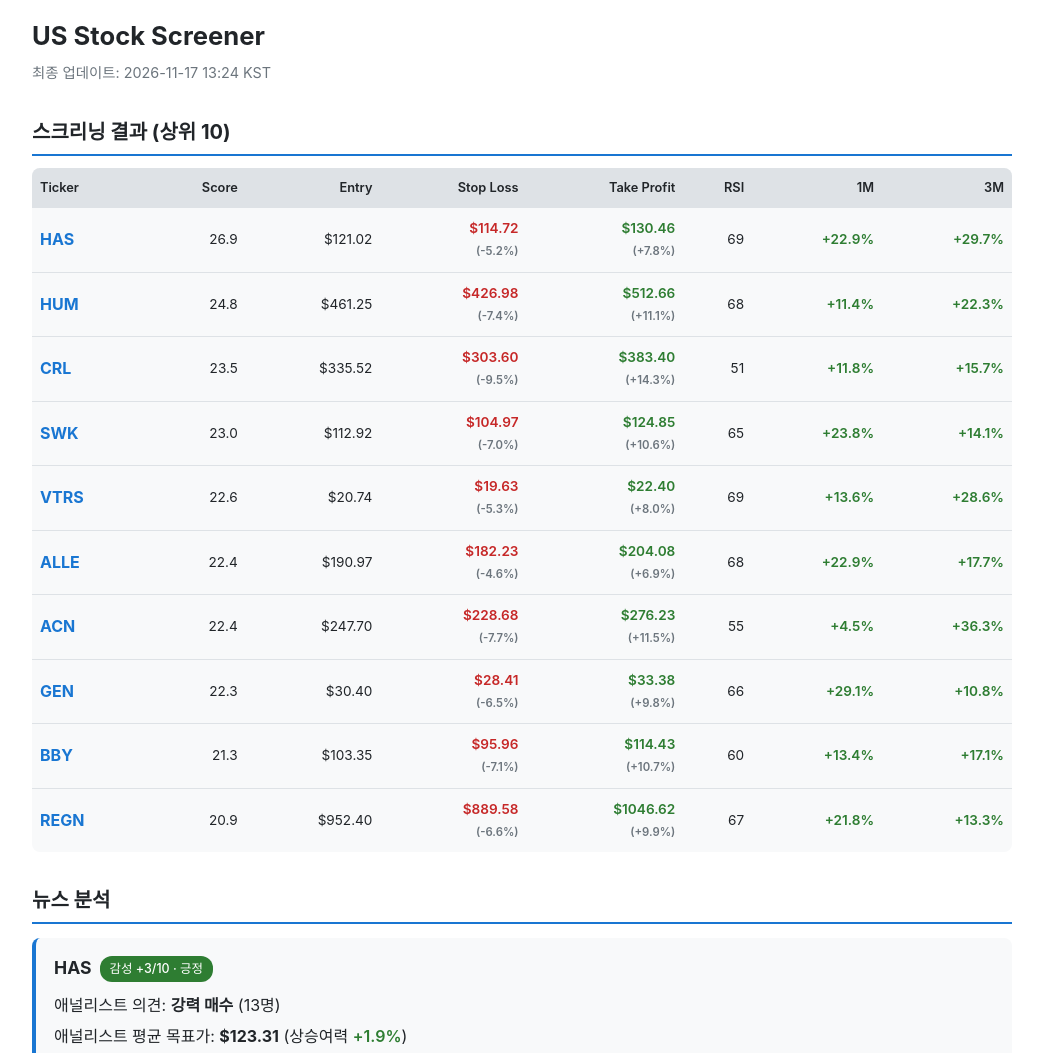
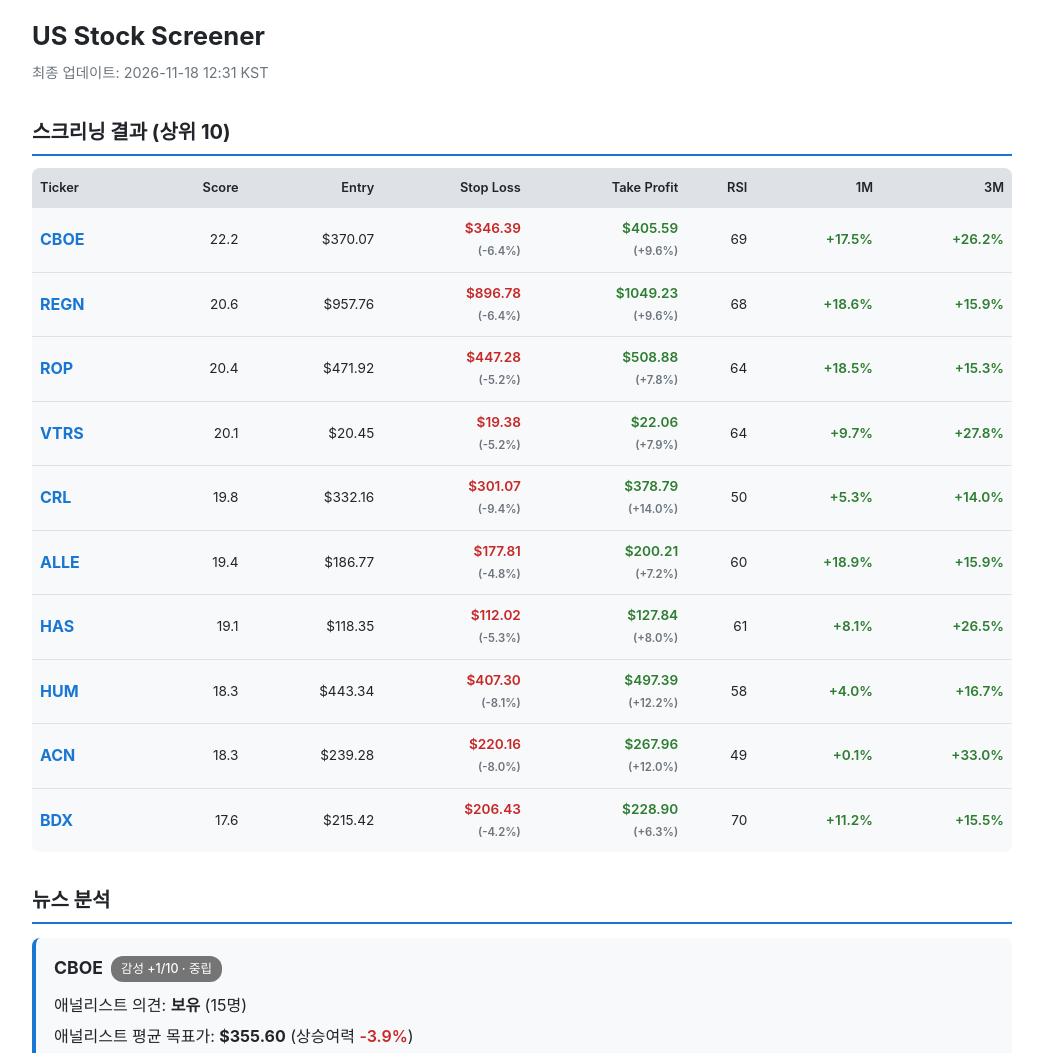
Before and after one commit to cywj0817/test, a plain HTML site: page docs/index.html in a window 1280 px wide. Shown: the top 1053 px of the page, without its empty margins (118-1161 px from the left). Drawn offline with Linux system fonts and the light colour scheme.

Commit message:
Daily report: 2026-11-18 12:31 KST

```diff
--- a/docs/index.html
+++ b/docs/index.html
@@ -3,7 +3,7 @@
 <head>
 <meta charset="UTF-8">
 <meta name="viewport" content="width=device-width, initial-scale=1.0">
-<title>US Stock Screener — 2026-11-17 13:24 KST</title>
+<title>US Stock Screener — 2026-11-18 12:31 KST</title>
 <style>
   :root {
     --bg: #ffffff; --bg-card: #f8f9fa; --text: #212529;
@@ -80,7 +80,7 @@
 <div class="container">
   <header>
     <h1>US Stock Screener</h1>
-    <div class="subtitle">최종 업데이트: 2026-11-17 13:24 KST</div>
+    <div class="subtitle">최종 업데이트: 2026-11-18 12:31 KST</div>
   </header>
 
   <h2>스크리닝 결과 (상위 10)</h2>
@@ -101,113 +101,113 @@
       <tbody>
 
       <tr>
+        <td class="ticker">CBOE</td>
+        <td>22.2</td>
+        <td>$370.07</td>
+        <td class="neg">$346.39<br><small>(-6.4%)</small></td>
+        <td class="pos">$405.59<br><small>(+9.6%)</small></td>
+        <td>69</td>
+        <td class="pos">+17.5%</td>
+        <td class="pos">+26.2%</td>
+      </tr>
+
+      <tr>
+        <td class="ticker">REGN</td>
+        <td>20.6</td>
+        <td>$957.76</td>
+        <td class="neg">$896.78<br><small>(-6.4%)</small></td>
+        <td class="pos">$1049.23<br><small>(+9.6%)</small></td>
+        <td>68</td>
+        <td class="pos">+18.6%</td>
+        <td class="pos">+15.9%</td>
+      </tr>
+
+      <tr>
+        <td class="ticker">ROP</td>
+        <td>20.4</td>
+        <td>$471.92</td>
+        <td class="neg">$447.28<br><small>(-5.2%)</small></td>
+        <td class="pos">$508.88<br><small>(+7.8%)</small></td>
+        <td>64</td>
+        <td class="pos">+18.5%</td>
+        <td class="pos">+15.3%</td>
+      </tr>
+
+      <tr>
+        <td class="ticker">VTRS</td>
+        <td>20.1</td>
+        <td>$20.45</td>
+        <td class="neg">$19.38<br><small>(-5.2%)</small></td>
+        <td class="pos">$22.06<br><small>(+7.9%)</small></td>
+        <td>64</td>
+        <td class="pos">+9.7%</td>
+        <td class="pos">+27.8%</td>
+      </tr>
+
+      <tr>
+        <td class="ticker">CRL</td>
+        <td>19.8</td>
+        <td>$332.16</td>
+        <td class="neg">$301.07<br><small>(-9.4%)</small></td>
+        <td class="pos">$378.79<br><small>(+14.0%)</small></td>
+        <td>50</td>
+        <td class="pos">+5.3%</td>
+        <td class="pos">+14.0%</td>
+      </tr>
+
+      <tr>
+        <td class="ticker">ALLE</td>
+        <td>19.4</td>
+        <td>$186.77</td>
+        <td class="neg">$177.81<br><small>(-4.8%)</small></td>
+        <td class="pos">$200.21<br><small>(+7.2%)</small></td>
+        <td>60</td>
+        <td class="pos">+18.9%</td>
+        <td class="pos">+15.9%</td>
+      </tr>
+
+      <tr>
         <td class="ticker">HAS</td>
-        <td>26.9</td>
-        <td>$121.02</td>
-        <td class="neg">$114.72<br><small>(-5.2%)</small></td>
-        <td class="pos">$130.46<br><small>(+7.8%)</small></td>
-        <td>69</td>
-        <td class="pos">+22.9%</td>
-        <td class="pos">+29.7%</td>
+        <td>19.1</td>
+        <td>$118.35</td>
+        <td class="neg">$112.02<br><small>(-5.3%)</small></td>
+        <td class="pos">$127.84<br><small>(+8.0%)</small></td>
+        <td>61</td>
+        <td class="pos">+8.1%</td>
+        <td class="pos">+26.5%</td>
       </tr>
 
       <tr>
         <td class="ticker">HUM</td>
-        <td>24.8</td>
-        <td>$461.25</td>
-        <td class="neg">$426.98<br><small>(-7.4%)</small></td>
-        <td class="pos">$512.66<br><small>(+11.1%)</small></td>
-        <td>68</td>
-        <td class="pos">+11.4%</td>
-        <td class="pos">+22.3%</td>
-      </tr>
-
-      <tr>
-        <td class="ticker">CRL</td>
-        <td>23.5</td>
-        <td>$335.52</td>
-        <td class="neg">$303.60<br><small>(-9.5%)</small></td>
-        <td class="pos">$383.40<br><small>(+14.3%)</small></td>
-        <td>51</td>
-        <td class="pos">+11.8%</td>
-        <td class="pos">+15.7%</td>
-      </tr>
-
-      <tr>
-        <td class="ticker">SWK</td>
-        <td>23.0</td>
-        <td>$112.92</td>
-        <td class="neg">$104.97<br><small>(-7.0%)</small></td>
-        <td class="pos">$124.85<br><small>(+10.6%)</small></td>
-        <td>65</td>
-        <td class="pos">+23.8%</td>
-        <td class="pos">+14.1%</td>
-      </tr>
-
-      <tr>
-        <td class="ticker">VTRS</td>
-        <td>22.6</td>
-        <td>$20.74</td>
-        <td class="neg">$19.63<br><small>(-5.3%)</small></td>
-        <td class="pos">$22.40<br><small>(+8.0%)</small></td>
-        <td>69</td>
-        <td class="pos">+13.6%</td>
-        <td class="pos">+28.6%</td>
-      </tr>
-
-      <tr>
-        <td class="ticker">ALLE</td>
-        <td>22.4</td>
-        <td>$190.97</td>
-        <td class="neg">$182.23<br><small>(-4.6%)</small></td>
-        <td class="pos">$204.08<br><small>(+6.9%)</small></td>
-        <td>68</td>
-        <td class="pos">+22.9%</td>
-        <td class="pos">+17.7%</td>
+        <td>18.3</td>
+        <td>$443.34</td>
+        <td class="neg">$407.30<br><small>(-8.1%)</small></td>
+        <td class="pos">$497.39<br><small>(+12.2%)</small></td>
+        <td>58</td>
+        <td class="pos">+4.0%</td>
+        <td class="pos">+16.7%</td>
       </tr>
 
       <tr>
         <td class="ticker">ACN</td>
-        <td>22.4</td>
-        <td>$247.70</td>
-        <td class="neg">$228.68<br><small>(-7.7%)</small></td>
-        <td class="pos">$276.23<br><small>(+11.5%)</small></td>
-        <td>55</td>
-        <td class="pos">+4.5%</td>
-        <td class="pos">+36.3%</td>
+        <td>18.3</td>
+        <td>$239.28</td>
+        <td class="neg">$220.16<br><small>(-8.0%)</small></td>
+        <td class="pos">$267.96<br><small>(+12.0%)</small></td>
+        <td>49</td>
+        <td class="pos">+0.1%</td>
+        <td class="pos">+33.0%</td>
       </tr>
 
       <tr>
-        <td class="ticker">GEN</td>
-        <td>22.3</td>
-        <td>$30.40</td>
-        <td class="neg">$28.41<br><small>(-6.5%)</small></td>
-        <td class="pos">$33.38<br><small>(+9.8%)</small></td>
-        <td>66</td>
-        <td class="pos">+29.1%</td>
-        <td class="pos">+10.8%</td>
-      </tr>
-
-      <tr>
-        <td class="ticker">BBY</td>
-        <td>21.3</td>
-        <td>$103.35</td>
-        <td class="neg">$95.96<br><small>(-7.1%)</small></td>
-        <td class="pos">$114.43<br><small>(+10.7%)</small></td>
-        <td>60</td>
-        <td class="pos">+13.4%</td>
-        <td class="pos">+17.1%</td>
-      </tr>
-
-      <tr>
-        <td class="ticker">REGN</td>
-        <td>20.9</td>
-        <td>$952.40</td>
-        <td class="neg">$889.58<br><small>(-6.6%)</small></td>
-        <td class="pos">$1046.62<br><small>(+9.9%)</small></td>
-        <td>67</td>
-        <td class="pos">+21.8%</td>
-        <td class="pos">+13.3%</td>
+        <td class="ticker">BDX</td>
+        <td>17.6</td>
+        <td>$215.42</td>
+        <td class="neg">$206.43<br><small>(-4.2%)</small></td>
+        <td class="pos">$228.90<br><small>(+6.3%)</small></td>
+        <td>70</td>
+        <td class="pos">+11.2%</td>
+        <td class="pos">+15.5%</td>
       </tr>
       </tbody>
     </table>
@@ -216,21 +216,39 @@
   <h2>뉴스 분석</h2>
 
     <div class="card">
-      <h3>HAS
-        <span class="badge pos">감성 +3/10 · 긍정</span>
+      <h3>CBOE
+        <span class="badge neutral">감성 +1/10 · 중립</span>
       </h3>
-      <p>애널리스트 의견: <strong>강력 매수</strong> (13명)</p>
-      <p>애널리스트 평균 목표가: <strong>$123.31</strong> (상승여력 <span class='pos'>+1.9%</span>)</p>
-      <p><strong>최근 헤드라인:</strong></p><ul><li>Warehouse Giant GXO Pivots to Data Centers and Defense to Boost Margins</li><li>What Invesco S&amp;P 500 Equal Weight ETF (RSP) Bought: Moderna Leads on Nov. 12</li><li>Best Growth Stocks to Buy for November 16th</li><li>$30,000 in Reynolds, Hasbro and Carlyle: Here’s How Much Dividend Income It Pays</li><li>Wall Street Bulls Look Optimistic About Hasbro (HAS): Should You Buy?</li></ul>
+      <p>애널리스트 의견: <strong>보유</strong> (15명)</p>
+      <p>애널리스트 평균 목표가: <strong>$355.60</strong> (상승여력 <span class='neg'>-3.9%</span>)</p>
+      <p><strong>최근 헤드라인:</strong></p><ul><li>After IPO Day: Executing as a Public Company, 6th Palm Beach CorpGov Forum</li><li>Cboe In Buy Zone As It Expands Into Prediction Markets</li><li>Wall Street panics, Cboe profits: Why the stock jumped 10% this month</li><li>Cboe Global Markets (CBOE) Earnings Strength Keeps Valuation Debate In Focus</li><li>CBOE Global (CBOE) is a Great Momentum Stock: Should You Buy?</li></ul>
     </div>
 
     <div class="card">
-      <h3>HUM
-        <span class="badge neutral">감성 +2/10 · 중립</span>
+      <h3>REGN
+        <span class="badge neutral">감성 +0/10 · 중립</span>
       </h3>
-      <p>애널리스트 의견: <strong>매수</strong> (23명)</p>
-      <p>애널리스트 평균 목표가: <strong>$501.61</strong> (상승여력 <span class='pos'>+8.7%</span>)</p>
-      <p><strong>최근 헤드라인:</strong></p><ul><li>Are You Looking for a Top Momentum Pick? Why Humana (HUM) is a Great Choice</li><li>Yeti downgraded, Humana upgraded: Wall Street&#x27;s top analyst calls</li><li>Humana (HUM) Launched A New Cancer Care Model</li><li>What Could Go Wrong At CVS Health From Here?</li><li>Humana (HUM) Stock Gets Fair Value Bump After Star Ratings And Q3 Beat</li></ul>
+      <p>애널리스트 의견: <strong>매수</strong> (27명)</p>
+      <p>애널리스트 평균 목표가: <strong>$990.81</strong> (상승여력 <span class='pos'>+3.5%</span>)</p>
+      <p><strong>최근 헤드라인:</strong></p><ul><li>Alnylam Stock Trades Below Its Pre-$1 Billion Buyback Price</li><li>Regeneron Pharmaceuticals Sees Growth Ahead, Eyes EYLEA HD Syringe Approval</li><li>Can Regeneron Stock Hit $1,400?</li><li>What iShares Biotechnology ETF (IBB) Bought: Gilead Leads on Nov. 13</li><li>What Is Driving Alnylam Stock?</li></ul>
+    </div>
+
+    <div class="card">
+      <h3>ROP
+        <span class="badge pos">감성 +3/10 · 긍정</span>
+      </h3>
+      <p>애널리스트 의견: <strong>매수</strong> (14명)</p>
+      <p>애널리스트 평균 목표가: <strong>$469.18</strong> (상승여력 <span class='neg'>-0.6%</span>)</p>
+      <p><strong>최근 헤드라인:</strong></p><ul><li>Citi’s software stock picks: AI upside and a new contender enters the spotlight</li><li>Is Roche Holding (SWX:ROP) Overvalued After CHMP Backed Gazyva For Lupus?</li><li>What Does Roche Holding (SWX:ROP) Gain From Gazyva’s New Kidney And Lupus Progress?</li><li>Citi Names Top Application Software Stocks After Q3 Results</li><li>Jefferies Names this Construction Software Maker Top Pick in Vertical Software</li></ul>
+    </div>
+
+    <div class="card">
+      <h3>VTRS
+        <span class="badge pos">감성 +3/10 · 긍정</span>
+      </h3>
+      <p>애널리스트 의견: <strong>매수</strong> (10명)</p>
+      <p>애널리스트 평균 목표가: <strong>$21.50</strong> (상승여력 <span class='pos'>+5.1%</span>)</p>
+      <p><strong>최근 헤드라인:</strong></p><ul><li>Are Investors Undervaluing Viatris (VTRS) Right Now?</li><li>Should You Buy Neurocrine Biosciences Stock For Its Cash?</li><li>Ingram Micro jumps after securing spot in S&amp;P SmallCap 600</li><li>David Einhorn’s Best Buy Is Already Up 36%. Is It Too Late to Follow Him?</li><li>VTRS or DHR: Which Is the Better Value Stock Right Now?</li></ul>
     </div>
 
     <div class="card">
@@ -238,26 +256,8 @@
         <span class="badge neutral">감성 +2/10 · 중립</span>
       </h3>
       <p>애널리스트 의견: <strong>매수</strong> (14명)</p>
-      <p>애널리스트 평균 목표가: <strong>$350.57</strong> (상승여력 <span class='pos'>+4.5%</span>)</p>
-      <p><strong>최근 헤드라인:</strong></p><ul><li>GMRS vs. CRL: Which Stock Should Value Investors Buy Now?</li><li>Charles River Laboratories Recent $470 Million Deal an &#x27;Attractive Strategic Addition,&#x27; Analyst Says</li><li>Charles River agrees $470m deal for Frontage assets</li><li>Charles River agrees $470m deal for Frontage assets</li><li>Unlocking Charles River (CRL) International Revenues: Trends, Surprises, and Prospects</li></ul>
-    </div>
-
-    <div class="card">
-      <h3>SWK
-        <span class="badge neutral">감성 +1/10 · 중립</span>
-      </h3>
-      <p>애널리스트 의견: <strong>보유</strong> (11명)</p>
-      <p>애널리스트 평균 목표가: <strong>$113.36</strong> (상승여력 <span class='pos'>+0.4%</span>)</p>
-      <p><strong>최근 헤드라인:</strong></p><ul><li>What Does Allegion Offer That Johnson Controls Does Not?</li><li>Where Could Stanley Black &amp; Decker&#x27;s Next Growth Come From?</li><li>TJ Maxx, Marshalls Among Companies Retaining Tariff Refunds for Executive Bonuses</li><li>Home Depot Is Beating Lowe’s. The November 17 Report Has to Show It in Margins</li><li>Is Toro Stock Engineered To Make You Money?</li></ul>
-    </div>
-
-    <div class="card">
-      <h3>VTRS
-        <span class="badge pos">감성 +3/10 · 긍정</span>
-      </h3>
-      <p>애널리스트 의견: <strong>매수</strong> (10명)</p>
-      <p>애널리스트 평균 목표가: <strong>$21.30</strong> (상승여력 <span class='pos'>+2.7%</span>)</p>
-      <p><strong>최근 헤드라인:</strong></p><ul><li>Ingram Micro jumps after securing spot in S&amp;P SmallCap 600</li><li>David Einhorn’s Best Buy Is Already Up 36%. Is It Too Late to Follow Him?</li><li>VTRS or DHR: Which Is the Better Value Stock Right Now?</li><li>Viatris Inc. (VTRS) Hit a 52 Week High, Can the Run Continue?</li><li>VTRS Q3 2026 deep dive: new product launches and Pacira acquisition shape outlook</li></ul>
+      <p>애널리스트 평균 목표가: <strong>$350.57</strong> (상승여력 <span class='pos'>+5.5%</span>)</p>
+      <p><strong>최근 헤드라인:</strong></p><ul><li>A $2.4 Billion Fund Dumps These 3 Stocks</li><li>Charles River Laboratories International (CRL) Opens Dublin Site and South Korea Depot</li><li>Charles River Laboratories (CRL) Stock Looks Fairly Valued Despite Its 106% Run</li><li>GMRS vs. CRL: Which Stock Should Value Investors Buy Now?</li><li>Charles River Laboratories Recent $470 Million Deal an &#x27;Attractive Strategic Addition,&#x27; Analyst Says</li></ul>
     </div>
 
     <div class="card">
@@ -265,8 +265,26 @@
         <span class="badge neutral">감성 +1/10 · 중립</span>
       </h3>
       <p>애널리스트 의견: <strong>매수</strong> (11명)</p>
-      <p>애널리스트 평균 목표가: <strong>$193.64</strong> (상승여력 <span class='pos'>+1.4%</span>)</p>
+      <p>애널리스트 평균 목표가: <strong>$193.64</strong> (상승여력 <span class='pos'>+3.7%</span>)</p>
       <p><strong>최근 헤드라인:</strong></p><ul><li>What Does Allegion Offer That Johnson Controls Does Not?</li><li>Here&#x27;s Why You Should Consider Investing in Allegion Stock Now</li><li>Are Industrial Products Stocks Lagging  Allegion (ALLE) This Year?</li><li>Powell Industries Gears Up to Post Q4 Earnings: What&#x27;s in the Offing?</li><li>EnerSys Gears Up to Report Q2 Earnings: Here&#x27;s What to Expect</li></ul>
+    </div>
+
+    <div class="card">
+      <h3>HAS
+        <span class="badge pos">감성 +3/10 · 긍정</span>
+      </h3>
+      <p>애널리스트 의견: <strong>강력 매수</strong> (13명)</p>
+      <p>애널리스트 평균 목표가: <strong>$124.46</strong> (상승여력 <span class='pos'>+5.2%</span>)</p>
+      <p><strong>최근 헤드라인:</strong></p><ul><li>3 Stocks Rallying After Strong Q3 Earnings and Raised Guidance</li><li>Will Lower Digital Gaming Spend Improve Hasbro&#x27;s Future Cash Flow?</li><li>Warehouse Giant GXO Pivots to Data Centers and Defense to Boost Margins</li><li>What Invesco S&amp;P 500 Equal Weight ETF (RSP) Bought: Moderna Leads on Nov. 12</li><li>Best Growth Stocks to Buy for November 16th</li></ul>
+    </div>
+
+    <div class="card">
+      <h3>HUM
+        <span class="badge neutral">감성 +2/10 · 중립</span>
+      </h3>
+      <p>애널리스트 의견: <strong>매수</strong> (24명)</p>
+      <p>애널리스트 평균 목표가: <strong>$504.17</strong> (상승여력 <span class='pos'>+13.7%</span>)</p>
+      <p><strong>최근 헤드라인:</strong></p><ul><li>UnitedHealth (UNH) vs. Humana (HUM): Buy the Dip?</li><li>UnitedHealth Sinks 5% on Medicare Advantage Audit Plan as CMS Moves to “Crush” Medical Fraud</li><li>UnitedHealth Stocks Fall 4.62% as CMS Proposes Wider Medicare Advantage Audits</li><li>Humana Stocks Fall 4.24% as CMS Targets $9 Billion Yearly in Overpayments</li><li>5 HMO Stocks to Watch Amid Sound Membership Base, Tech Innovation</li></ul>
     </div>
 
     <div class="card">
@@ -274,35 +292,17 @@
         <span class="badge neutral">감성 +2/10 · 중립</span>
       </h3>
       <p>애널리스트 의견: <strong>매수</strong> (24명)</p>
-      <p>애널리스트 평균 목표가: <strong>$233.84</strong> (상승여력 <span class='neg'>-5.6%</span>)</p>
-      <p><strong>최근 헤드라인:</strong></p><ul><li>Accenture (ACN) Stock May Trade At A Discount On Fresh AI Outsourcing News</li><li>Most work doesn’t need the Ferrari of AI, Wharton and Accenture find, but companies may be paying for it anyway</li><li>What Invesco S&amp;P 500 Equal Weight ETF (RSP) Bought: Moderna Leads on Nov. 12</li><li>ETFs Are Net Sellers of Accenture (ACN) on Nov. 12</li><li>Accenture vs. Adobe: Which Technology Stock Is a Better Buy for 2027?</li></ul>
+      <p>애널리스트 평균 목표가: <strong>$233.84</strong> (상승여력 <span class='neg'>-2.3%</span>)</p>
+      <p><strong>최근 헤드라인:</strong></p><ul><li>IBM Is Down 21% This Year. What Will It Take to Get IBM Stock Back to $250?</li><li>Is Consulting Holding Back IBM Stock?</li><li>Accenture (ACN) Stock May Trade At A Discount On Fresh AI Outsourcing News</li><li>Most work doesn’t need the Ferrari of AI, Wharton and Accenture find, but companies may be paying for it anyway</li><li>What Invesco S&amp;P 500 Equal Weight ETF (RSP) Bought: Moderna Leads on Nov. 12</li></ul>
     </div>
 
     <div class="card">
-      <h3>GEN
-        <span class="badge neutral">감성 +0/10 · 중립</span>
+      <h3>BDX
+        <span class="badge neutral">감성 +1/10 · 중립</span>
       </h3>
-      <p>애널리스트 의견: <strong>매수</strong> (10명)</p>
-      <p>애널리스트 평균 목표가: <strong>$32.27</strong> (상승여력 <span class='pos'>+6.2%</span>)</p>
-      <p><strong>최근 헤드라인:</strong></p><ul><li>3 Tech Dividend Stocks That Could Turn $300,000 Into $4,200 in Annual Income</li><li>4 Overlooked Tech Stocks That Pay Dividends and Have Room to Grow</li><li>What Was Gen Digital Telling You Before Its Stock Ran?</li><li>3 Underowned S&amp;P 500 Stocks as Investors Rotate Beyond AI</li><li>Are Business Services Stocks Lagging  GEN DIGITAL INC (GEN) This Year?</li></ul>
-    </div>
-
-    <div class="card">
-      <h3>BBY
-        <span class="badge pos">감성 +4/10 · 긍정</span>
-      </h3>
-      <p>애널리스트 의견: <strong>보유</strong> (20명)</p>
-      <p>애널리스트 평균 목표가: <strong>$90.05</strong> (상승여력 <span class='neg'>-12.9%</span>)</p>
-      <p><strong>최근 헤드라인:</strong></p><ul><li>Top Analyst Reports for Taiwan Semiconductor, Johnson &amp; Johnson and Palantir</li><li>Uber Eats Makes Holiday Delivery Push With Best Buy</li><li>What Could Uber Technologies (UBER) Gain From Its Exclusive Canada Delivery Deal?</li><li>Best Buy or International Paper: Only One Gets My Dividend Dollars for the Next 10 Years</li><li>Alliance Entertainment Q1 Earnings Call Highlights</li></ul>
-    </div>
-
-    <div class="card">
-      <h3>REGN
-        <span class="badge neutral">감성 +0/10 · 중립</span>
-      </h3>
-      <p>애널리스트 의견: <strong>매수</strong> (27명)</p>
-      <p>애널리스트 평균 목표가: <strong>$984.96</strong> (상승여력 <span class='pos'>+3.4%</span>)</p>
-      <p><strong>최근 헤드라인:</strong></p><ul><li>What Is Driving Alnylam Stock?</li><li>4 Dividend Stocks Retirees Can Buy Before They Go Ex-Dividend in the Week Ahead</li><li>Regeneron Has $16 Billion in Net Cash and Trades Near 20 Times Earnings. Is It the Cheapest Big Biotech?</li><li>Could You Have Held Glaukos Stock Through Its Falls?</li><li>Kodiak Q3 Loss Wider Than Expected, Pipeline Development in Focus</li></ul>
+      <p>애널리스트 의견: <strong>매수</strong> (14명)</p>
+      <p>애널리스트 평균 목표가: <strong>$226.14</strong> (상승여력 <span class='pos'>+5.0%</span>)</p>
+      <p><strong>최근 헤드라인:</strong></p><ul><li>These 3 Dividend Stocks Have Crushed the Market This Year. Here’s Why They Are Still Buys</li><li>Should You Book Profits or Hold BSX Stock Post-Q3 Earnings?</li><li>Is Boston Scientific Still The Business You Bought?</li><li>Is There Any Reason To Invest In Edwards Lifesciences Stock?</li><li>What JPMorgan Active Value ETF (JAVA) Bought: HCA Leads on Nov. 11</li></ul>
     </div>
 
   <footer>
```
